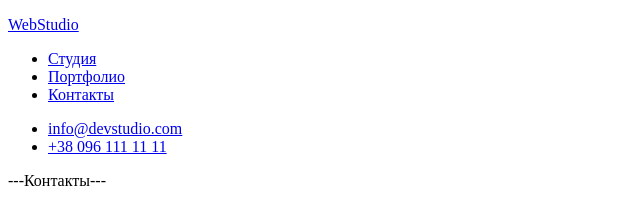
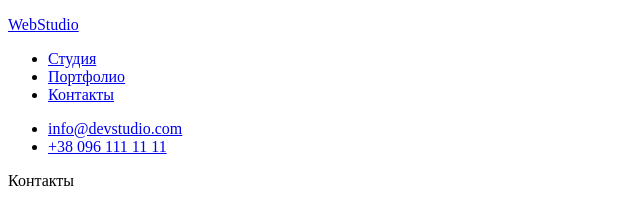
Before and after one commit to TimohaUA/goit-markup-hw-01, a plain HTML site: page contacts.html in a window 1280 px wide. Shown: the full height of the page, 0-640 px from the left. Drawn offline with Linux system fonts and the light colour scheme.

Commit message:
Revert "Зміна контакти"
This reverts commit 7e426612e384ac918ff9499414e0d587a9ceb7f4.

```diff
--- a/contacts.html
+++ b/contacts.html
@@ -7,7 +7,7 @@
     <title>Контакты</title>
   </head>
   <body>
-    <!--Шапка (навігатор)-->
+<!--Шапка (навігатор)-->
     <header>
       <nav>
         <a href="/index.html">
@@ -36,6 +36,6 @@
       </nav>
     </header>
 
-    <p>---Контакты---</p>
+    <p>Контакты</p>
   </body>
 </html>
```
